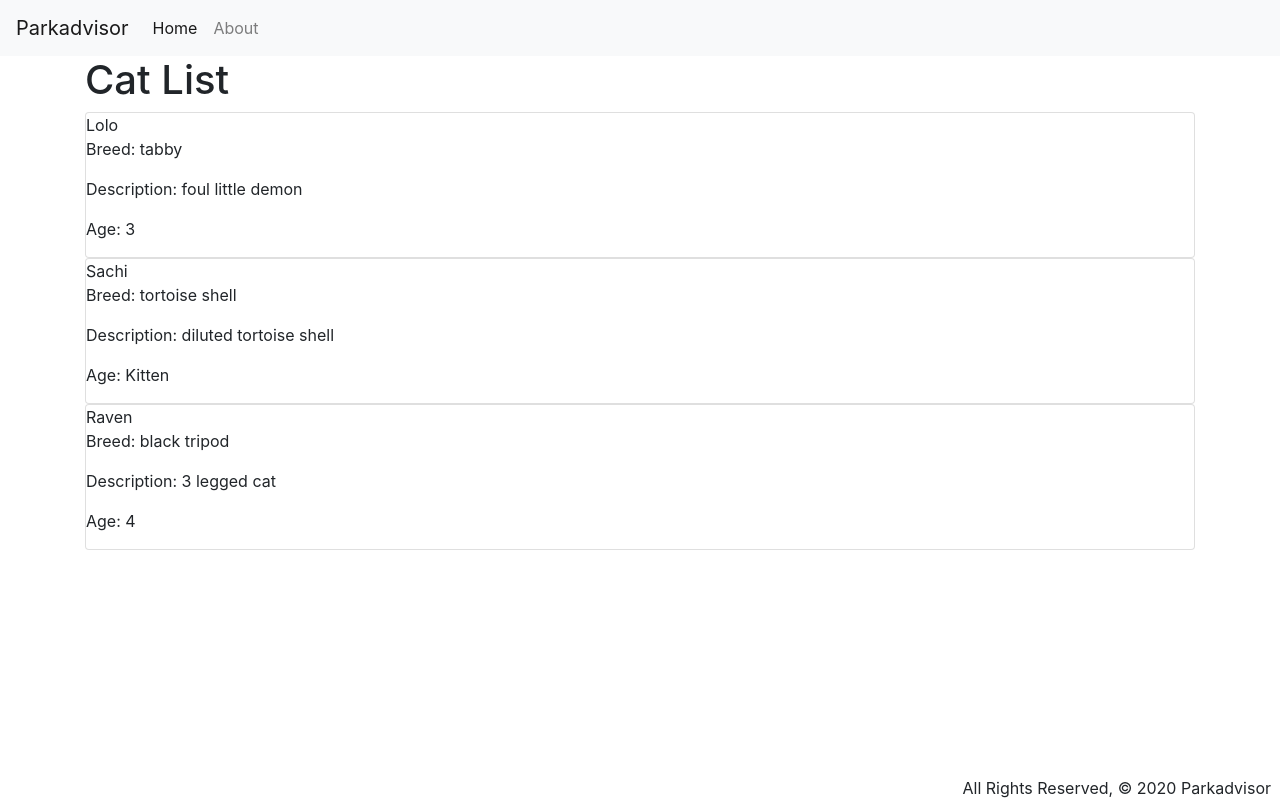
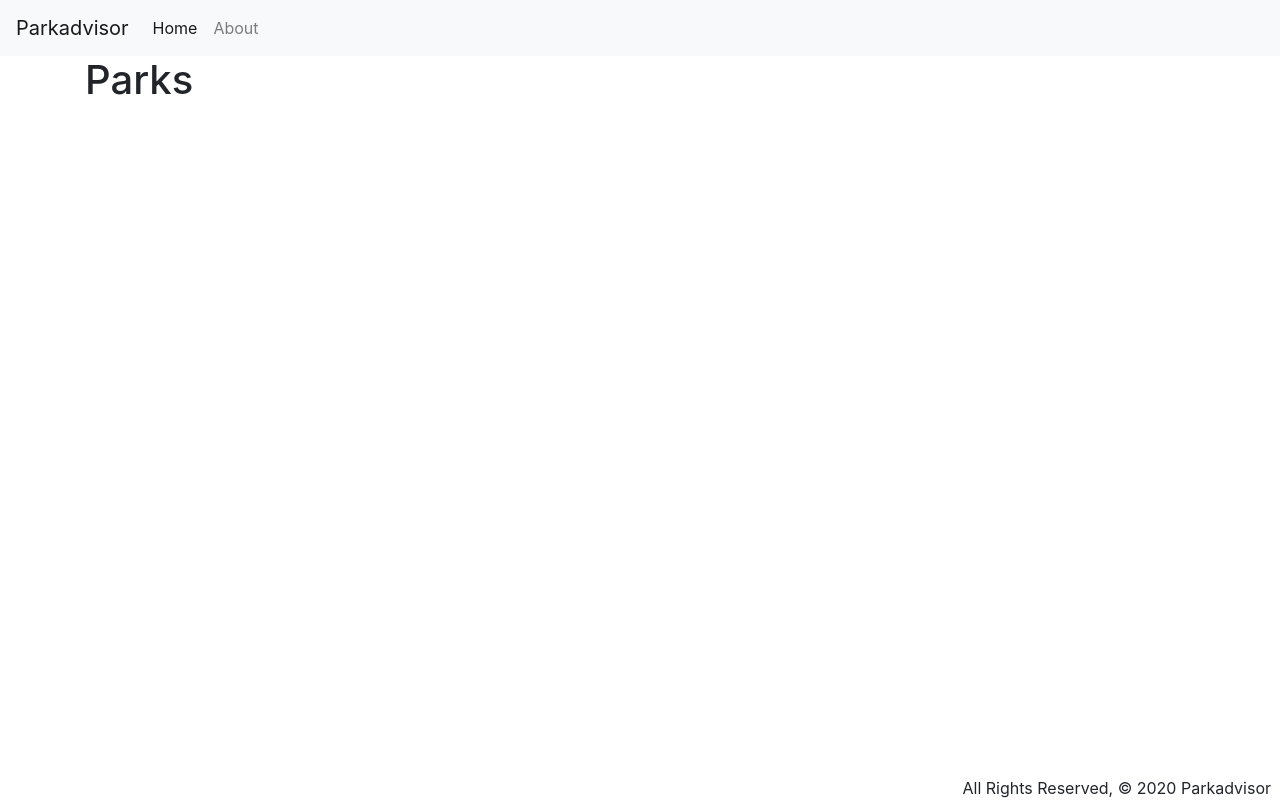
Before and after one commit to lauragsack/ParkAdvisor, a Django app: page /parks/ in a window 1280 px wide. Run offline with Django 3.2, Linux system fonts and the light colour scheme; some libraries are stand-ins or nearby versions.

Commit message:
adds index templates

```diff
--- a/parkadvisor/main_app/templates/parks/index.html
+++ b/parkadvisor/main_app/templates/parks/index.html
@@ -1,19 +1,15 @@
 {% extends 'base.html' %}
 {% block content %}
 
-<h1>Cat List</h1>
+<h1>Parks</h1>
 
-{% for cat in cats %}
-  <div class="card">
-    <div class="card-content">
-      <span class="card-title">{{ cat.name }}</span>
-      <p>Breed: {{ cat.breed }}</p>
-      <p>Description: {{ cat.description }}</p>
-      {% if cat.age > 0 %}
-        <p>Age: {{ cat.age }}</p>
-      {% else %}
-        <p>Age: Kitten</p>
-      {% endif %}
+{% for park in parks %}
+  <div class="card" style="width: 18rem;">
+    <img class="card-img-top" src="{{park.image}}" alt="Card image cap">
+    <div class="card-body">
+      <h5 class="card-title">{{park.name}}</h5>
+      <p class="card-text">{{park.description}}</p>
+      <a href="/parks/{{park.id}}" class="btn btn-primary">View More Details</a>
     </div>
   </div>
 {% endfor %}
--- a/parkadvisor/main_app/views.py
+++ b/parkadvisor/main_app/views.py
@@ -1,4 +1,7 @@
 from django.shortcuts import render, redirect
+from .models import Park, Review, User
+from django.views.generic.edit import CreateView, UpdateView, DeleteView
+from django.views.generic import ListView, DetailView
 
 
 class Cat:  # Note that parens are optional if not inheriting from another class
@@ -15,13 +18,21 @@
 ]
 
 # Create your views here.
-from django.http import HttpResponse
-
 def home(request):
-    return redirect(request, '/parks')
+    return redirect(request, 'parks/')
 
 def about(request):
     return render(request, 'about.html')
 
 def parks_index(request):
     return render(request, 'parks/index.html', { 'cats': cats })
+
+def parks_detail(request, park_id):
+    park = Park.objects.get(id=park_id)
+    # review_form = ReviewForm()
+    this_parks_reviews = park.review_set.all()
+    return render (request, 'parks/detail.html', {
+        'park': park,
+        # 'review_form': review_form,
+        'reviews': this_parks_reviews
+    })
```
